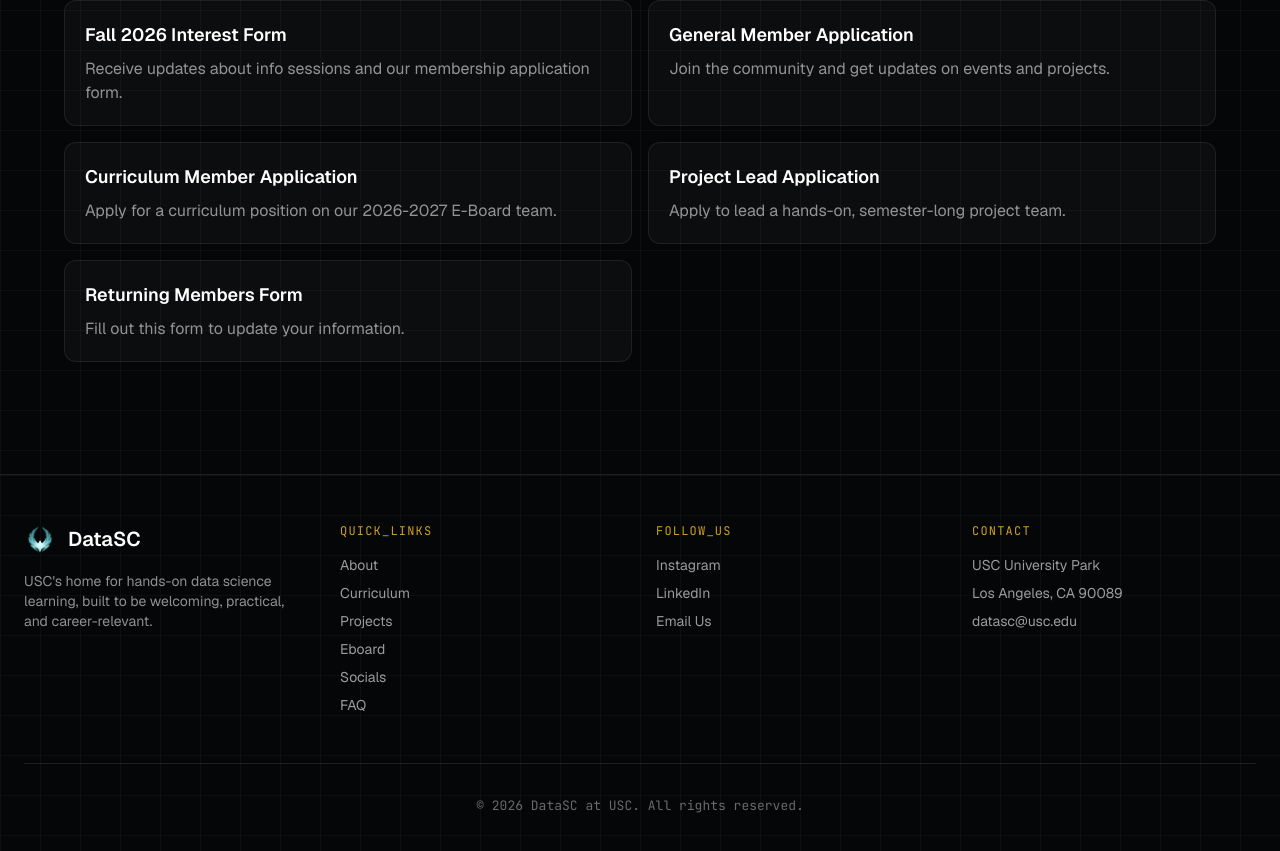
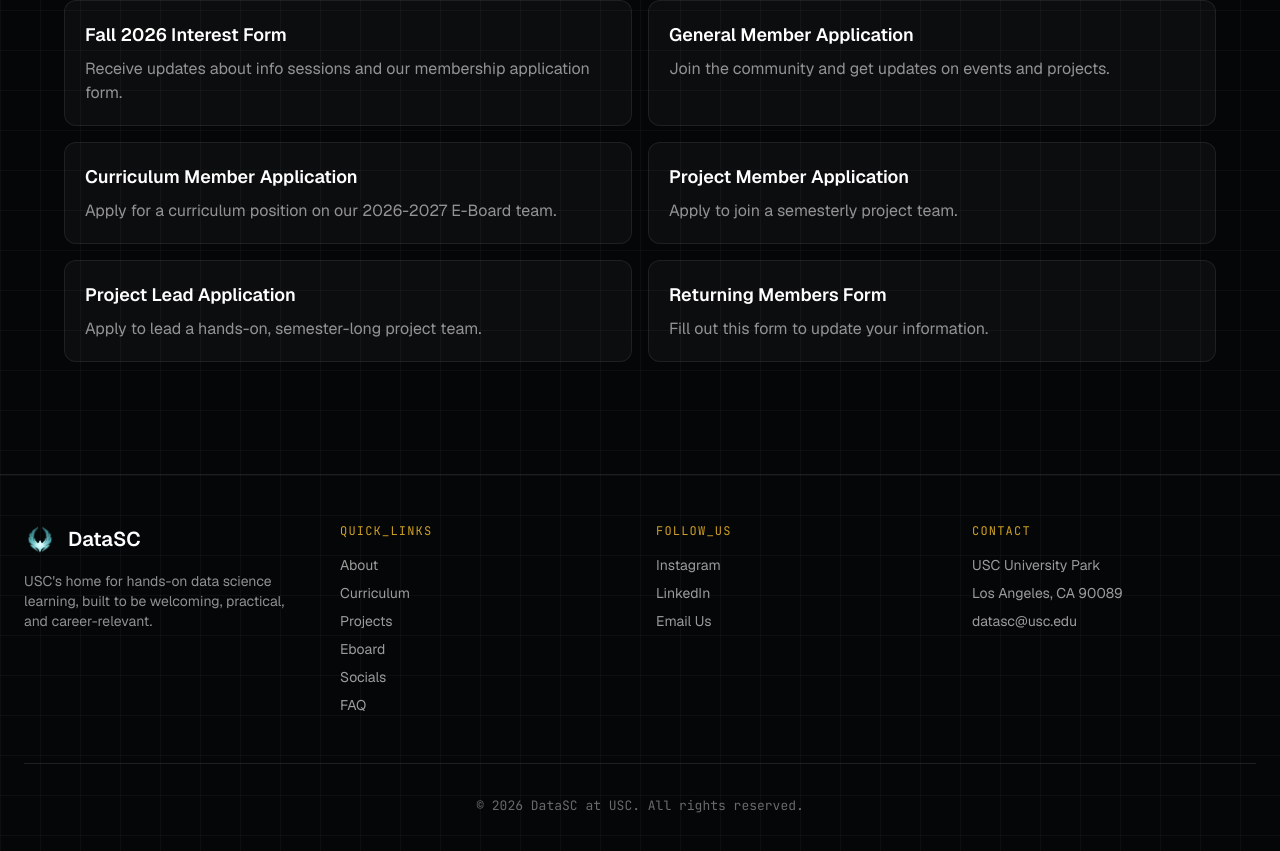
Before and after one commit to USC-Data-Science-Club/datasc_website, a Next.js app: page / in a window 1280 px wide. Shown: the part 7511-8362 px from the top of the page. Built offline with nearby package versions, Linux system fonts and the light colour scheme.

Commit message:
added project member application

```diff
--- a/components/GetInvolvedSection.tsx
+++ b/components/GetInvolvedSection.tsx
@@ -18,6 +18,12 @@ export default function GetInvolvedSection() {
       title: "Curriculum Member Application",
       description: "Apply for a curriculum position on our 2026-2027 E-Board team.",
       link: "https://docs.google.com/forms/d/e/1FAIpQLSeqVll278BNkRIbC4vCR8h3WkW-oWb__bqpoJRAcqOD0nCTcg/viewform?usp=header",
+      checkBackMessage: false,
+    },
+    {
+      title: "Project Member Application",
+      description: "Apply to join a semesterly project team.",
+      link: "https://docs.google.com/forms/d/e/1FAIpQLSfTu3y1_t7ORF_7-UxcEvpAEwyQYl1sMvhQLFzjuwl_Vlb0cA/viewform?usp=dialog",
       checkBackMessage: false,
     },
     {
```
